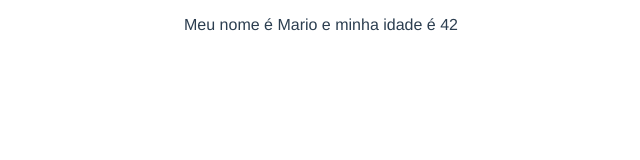
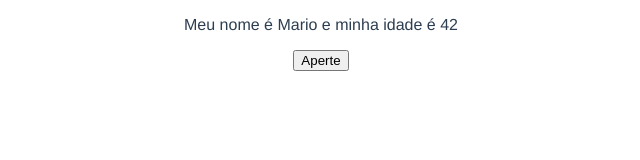
Before and after one commit to MaoDoBan/vue-blog-test, a Vue app: page / in a window 1280 px wide. Shown: the top 160 px of the page, without its empty margins (319-959 px from the left). Built offline with nearby package versions, Linux system fonts and the light colour scheme.

Commit message:
retornando função do setup()

```diff
--- a/src/views/Home.vue
+++ b/src/views/Home.vue
@@ -1,6 +1,7 @@
 <template>
   <div class="home">
     <p>Meu nome é {{ nome }} e minha idade é {{ idade }}</p>
+    <button @click="clicar">Aperte</button>
   </div>
 </template>
 
@@ -10,7 +11,12 @@ export default {
   setup(){ //roda antes dos livecycle hooks
     let nome = "Mario";
     let idade = 42;
-    return {nome, idade};
+
+    function clicar(){
+      console.log("clicou!");
+    }
+
+    return {nome, idade, clicar};
   }
 }
 </script>
```
